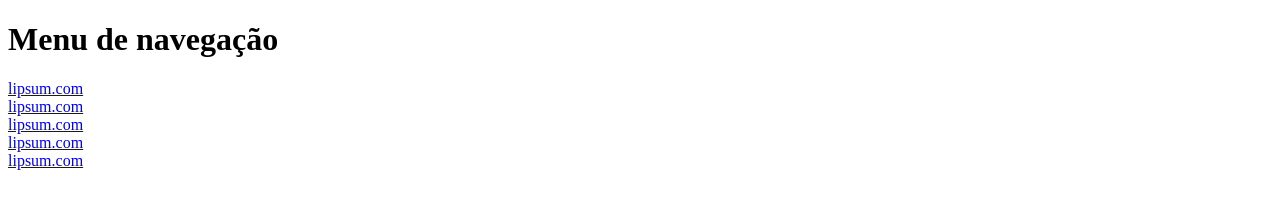
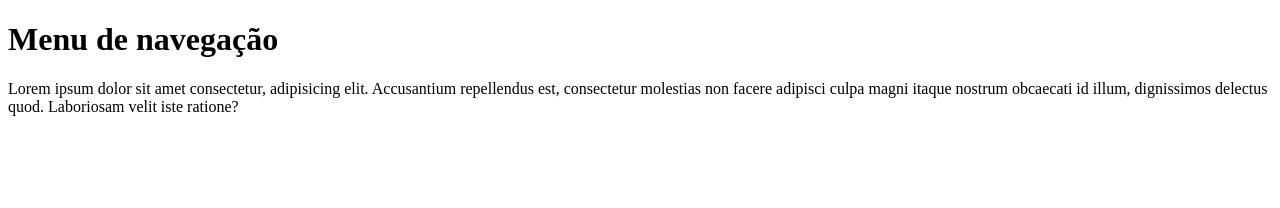
Before and after one commit to ISamuelBaekI/ATV-git, a plain HTML site: page index.html in a window 1280 px wide. Drawn offline with Linux system fonts and the light colour scheme.

Commit message:
Adiciona_rodapé

```diff
--- a/index.html
+++ b/index.html
@@ -9,15 +9,7 @@
 
     <h1>Menu de navegação</h1>
 
-    <a href="https://www.lipsum.com/">lipsum.com</a>
-    <br>
-    <a href="https://www.lipsum.com/">lipsum.com</a>
-    <br>
-    <a href="https://www.lipsum.com/">lipsum.com</a>
-    <br>
-    <a href="https://www.lipsum.com/">lipsum.com</a>
-    <br>
-    <a href="https://www.lipsum.com/">lipsum.com</a>
+    <footer>Lorem ipsum dolor sit amet consectetur, adipisicing elit. Accusantium repellendus est, consectetur molestias non facere adipisci culpa magni itaque nostrum obcaecati id illum, dignissimos delectus quod. Laboriosam velit iste ratione?</footer>
 
 </body>
 </html>
```
